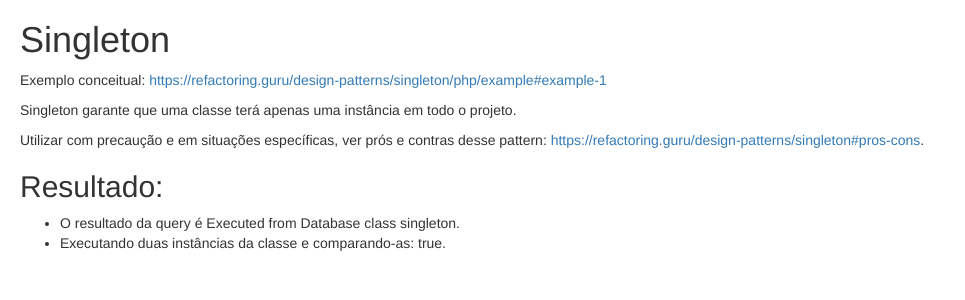
After one commit to alexmelo84/php-design-pattern, a PHP site: page /creational/singleton in a window 1280 px wide. The commit adds this page. Shown: the top 300 px of the page, without its empty margins (0-965 px from the left). Run offline with PHP 8.4, Linux system fonts and the light colour scheme.

Commit message:
Exemplo de singleton

```diff
--- /dev/null
+++ b/creational/singleton/index.php
@@ -0,0 +1,85 @@
+<?php
+    // Singleton base class to allow multiple classes to inherit from it and become singletons
+    class Singleton {
+        /**
+         * Propety to store the singleton's instances
+         */
+        private static $instances = [];
+
+        /**
+         * Constructor must be protected to avoid new instantions
+         */
+        protected function __construct() {}
+
+        /**
+         * Clone method must be private to avoid cloning
+         */
+        protected function __clone() {}
+
+        /**
+         * Wakeup method must be private to avoid serializations
+        */
+        protected function __wakeup() {}
+
+        /**
+         * Method that returns the singleton's instance
+         */
+        public static function getInstance() {
+            $subclass = static::class;
+            if (!isset(self::$instances[$subclass])) {
+                self::$instances[$subclass] = new static;
+            }
+            return self::$instances[$subclass];
+        }
+    }
+
+    class Database extends Singleton {
+        private $connection;
+
+        protected function __construct() {
+            // $this->connection = new PDO('mysql:host=localhost  dbname=test', 'root', '');
+        }
+
+        public function select(array $fields, array $where = []): PDOStatement|false|string
+        {
+            // Here would come the logic to mount the query
+
+            // return $this->connection->query('');
+
+            return 'Executed from Database class singleton';
+        }
+    }
+
+    // There should be more classes inheriting from Singleton
+
+    // Client code
+    $database1 = Database::getInstance();
+    $result1 = $database1->select(['field1'], []);
+
+    $database2 = Database::getInstance();
+    $comparing = ($database1 === $database2)? 'true' : 'false';
+?>
+<!-- CURRENT_DATE -->
+<?php
+    include('../../components/header.php');
+?>
+    <h1>Singleton</h1>
+
+    <p>Exemplo conceitual: <a href="https://refactoring.guru/design-patterns/singleton/php/example#example-1" target="_blank">https://refactoring.guru/design-patterns/singleton/php/example#example-1</a></p>
+
+    <p>Singleton garante que uma classe terá apenas uma instância em todo o projeto.</p>
+
+    <p>Utilizar com precaução e em situações específicas, ver prós e contras desse pattern: <a href="https://refactoring.guru/design-patterns/singleton#pros-cons" target="_blank">https://refactoring.guru/design-patterns/singleton#pros-cons</a>.</p>
+
+    <h2>Resultado:</h2>
+    <ul>
+        <li>
+            O resultado da query é <?= $result1; ?>.
+        </li>
+        <li>
+            Executando duas instâncias da classe e comparando-as: <?= $comparing; ?>.
+        </li>
+    </ul>
+<?php
+    include('../../components/footer.php');
+?>
--- a/index.php
+++ b/index.php
@@ -25,6 +25,12 @@
                         <a href="/creational/prototype" target="_blank">
                             Prototype
                         </a>
+                    </li>
+                    <li>
+                        <a href="/creational/singleton" target="_blank">
+                            Singleton
+                        </a>
+                    </li>
                 </ul>
             </li>
         </ul>
```
